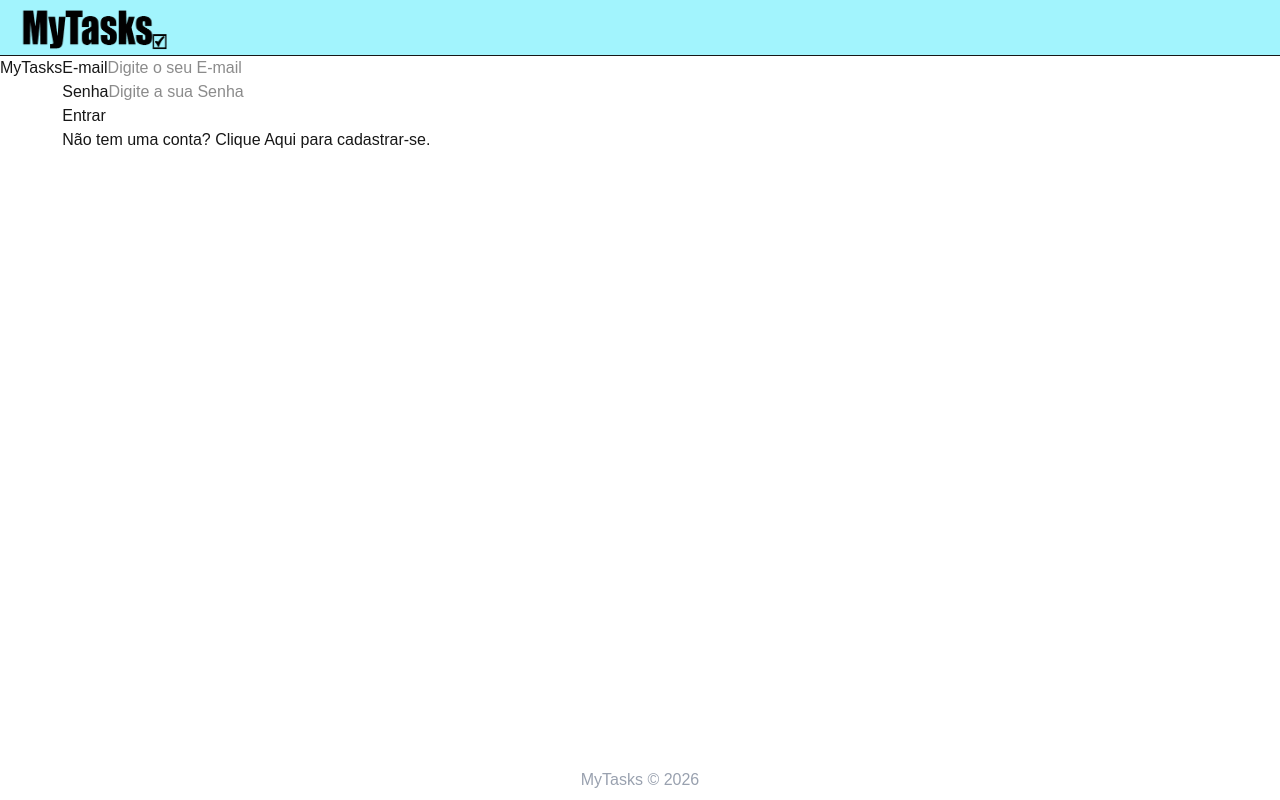
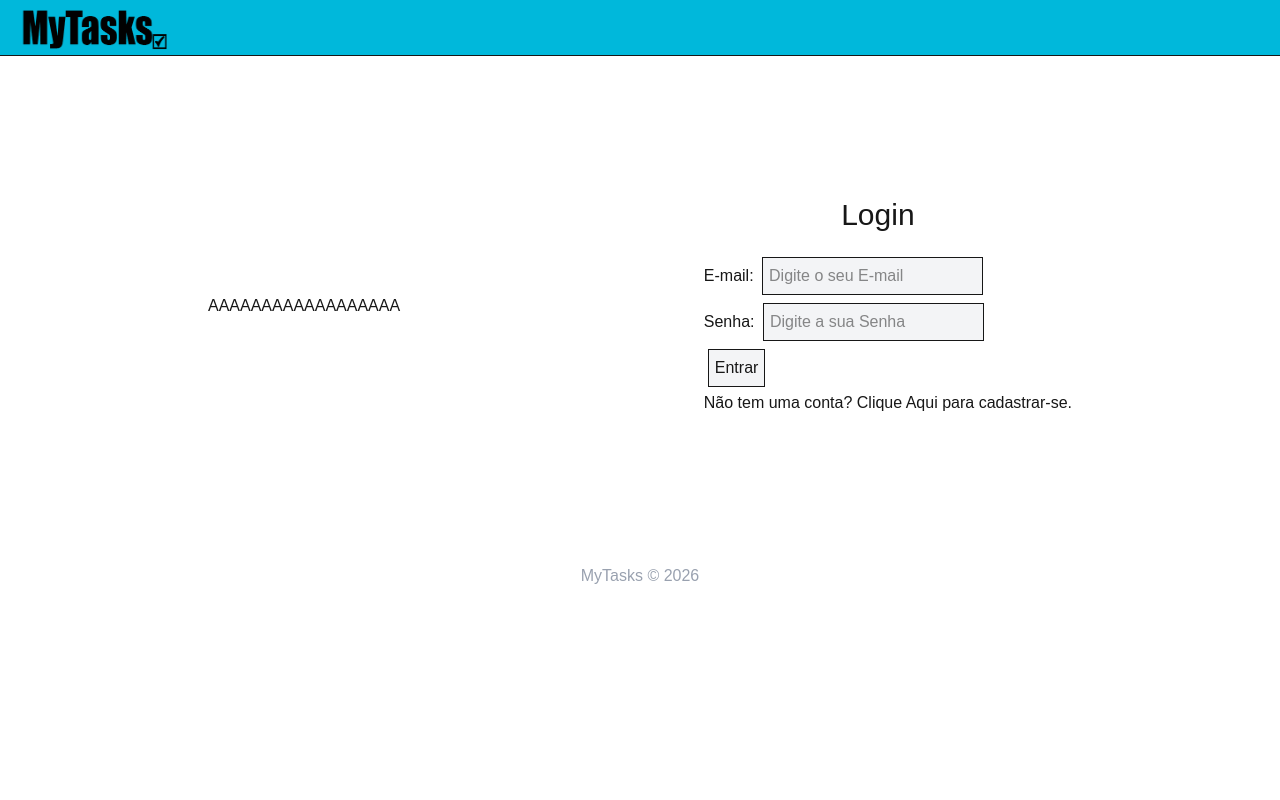
Before and after one commit to Neto-M/MyTasks, a Next.js app in the folder frontend/: page / in a window 1280 px wide. Built offline with nearby package versions, Linux system fonts and the light colour scheme.

Commit message:
atualização do css da página de login

```diff
--- a/frontend/src/app/layout.js
+++ b/frontend/src/app/layout.js
@@ -25,7 +25,7 @@ export default function RootLayout({ children }) {
       lang="en"
       className={`${geistSans.variable} ${geistMono.variable} h-full antialiased`}
     >
-      <body className="min-h-full flex flex-col">
+      <body className="min-h-screen flex flex-col">
         <UserProvider>
           <Header />
           {children}
--- a/frontend/src/app/page.js
+++ b/frontend/src/app/page.js
@@ -26,11 +26,13 @@ export default function Homepage() {
     }
 
     return(
-        <div className="flex">
-            <h1>MyTasks</h1>
-            <form onSubmit={handleSubmit} className="">
+        <div>
+            <section className="flex h-125 justify-between items-center">
+                <p className="ml-52">AAAAAAAAAAAAAAAAAA</p>
+                <form onSubmit={handleSubmit} className="mr-52">
+                    <h1 className="text-center text-3xl mb-5 mr-5">Login</h1>
                     <Input
-                    text= 'E-mail'
+                        text= 'E-mail: '
                         type= 'email'
                         name= 'email'
                         placeholder= 'Digite o seu E-mail'
@@ -38,7 +40,7 @@ export default function Homepage() {
                         value= {user.email}
                     />
                     <Input
-                    text= 'Senha'
+                        text= 'Senha: '
                         type= 'password'
                         name= 'password'
                         placeholder= 'Digite a sua Senha'
@@ -49,8 +51,9 @@ export default function Homepage() {
                         type= 'submit'
                         value= 'Entrar'
                     />
-                <p>Não tem uma conta? <a href="/register">Clique Aqui</a> para cadastrar-se.</p>
+                    <p>Não tem uma conta? <a href="/register" className="hover:text-cyan-500">Clique Aqui</a> para cadastrar-se.</p>
                 </form>
+            </section>
         </div>
     )
 }
--- a/frontend/src/components/Footer/index.js
+++ b/frontend/src/components/Footer/index.js
@@ -1,7 +1,7 @@
 export function Footer() {
     return(
         <div>
-            <footer className="fixed bottom-0 left-0 right-0 h-10">
+            <footer className="mt-auto h-10">
                 <p className="text-center mt-2 text-gray-400"><scan>MyTasks</scan> &copy; 2026</p>
             </footer>
         </div>
--- a/frontend/src/components/Header/index.js
+++ b/frontend/src/components/Header/index.js
@@ -9,12 +9,12 @@ export function Header() {
 
     return(
         <div>
-            <header className="w-full h-14 flex justify-between bg-cyan-200 border-b">
+            <header className="w-full h-14 flex justify-between bg-cyan-500 border-b">
                 <Image
                     src= '/MyTasksLogo.png'
                     width={150}
                     height={100}
-                    loading="lazy"
+                    loading="eager"
                     alt= 'Logo MyTasks'
                     className="ml-5 pt-1.5"
                 />
--- a/frontend/src/components/Input/index.js
+++ b/frontend/src/components/Input/index.js
@@ -10,6 +10,7 @@ export function Input({type, text, name, placeholder, handleOnChange, value, mul
                 onChange= {handleOnChange}
                 value= {value}
                 {... (multiple ? {multiple} : '')}
+                className="border m-1 p-1.5 bg-gray-100 hover:bg-gray-400"
             />
         </div>
     )
```
Lines whose indentation alone changed are shown as unchanged.
